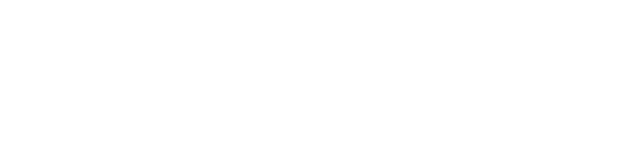
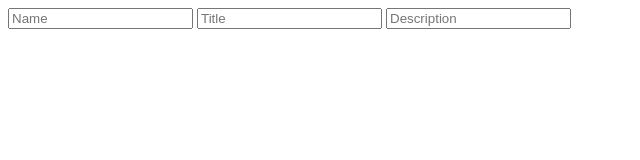
Before and after one commit to mofaz69/card-generator, a plain HTML site: page index.html in a window 1280 px wide. Shown: the whole page, without its empty margins (0-640 px from the left). Drawn offline with Linux system fonts and the light colour scheme.

Commit message:
my first commit

```diff
--- a/index.html
+++ b/index.html
@@ -7,6 +7,10 @@
     <title>Card Generator</title>
 </head>
 <body>
-
+    <form id="card-form">
+        <input type="text" name="name" placeholder="Name">
+        <input type="text" name="title" placeholder="Title">
+        <input type="text" name="description" placeholder="Description">
+    </form>
 </body>
 </html>
```
Also changed, not shown: index.css (added).
